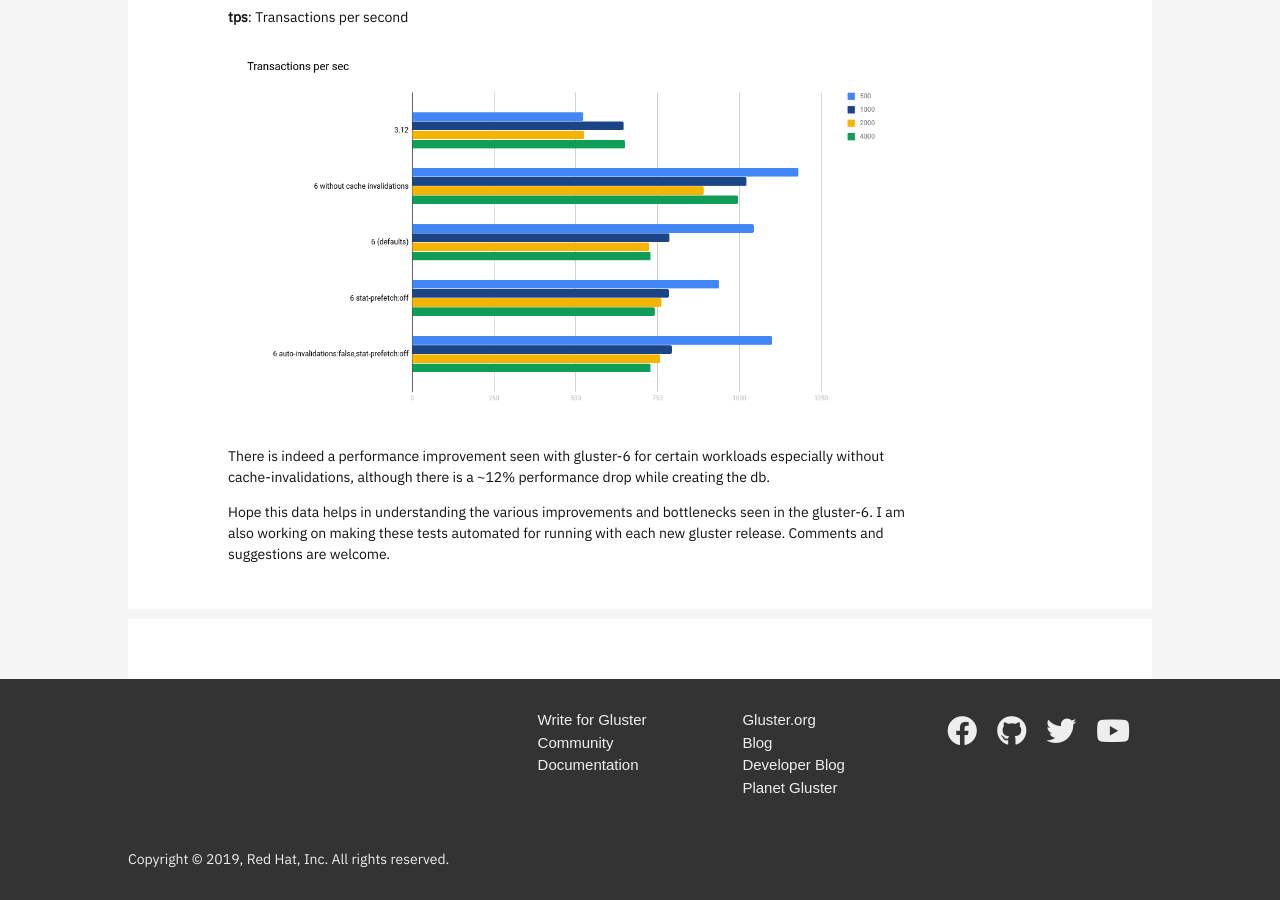
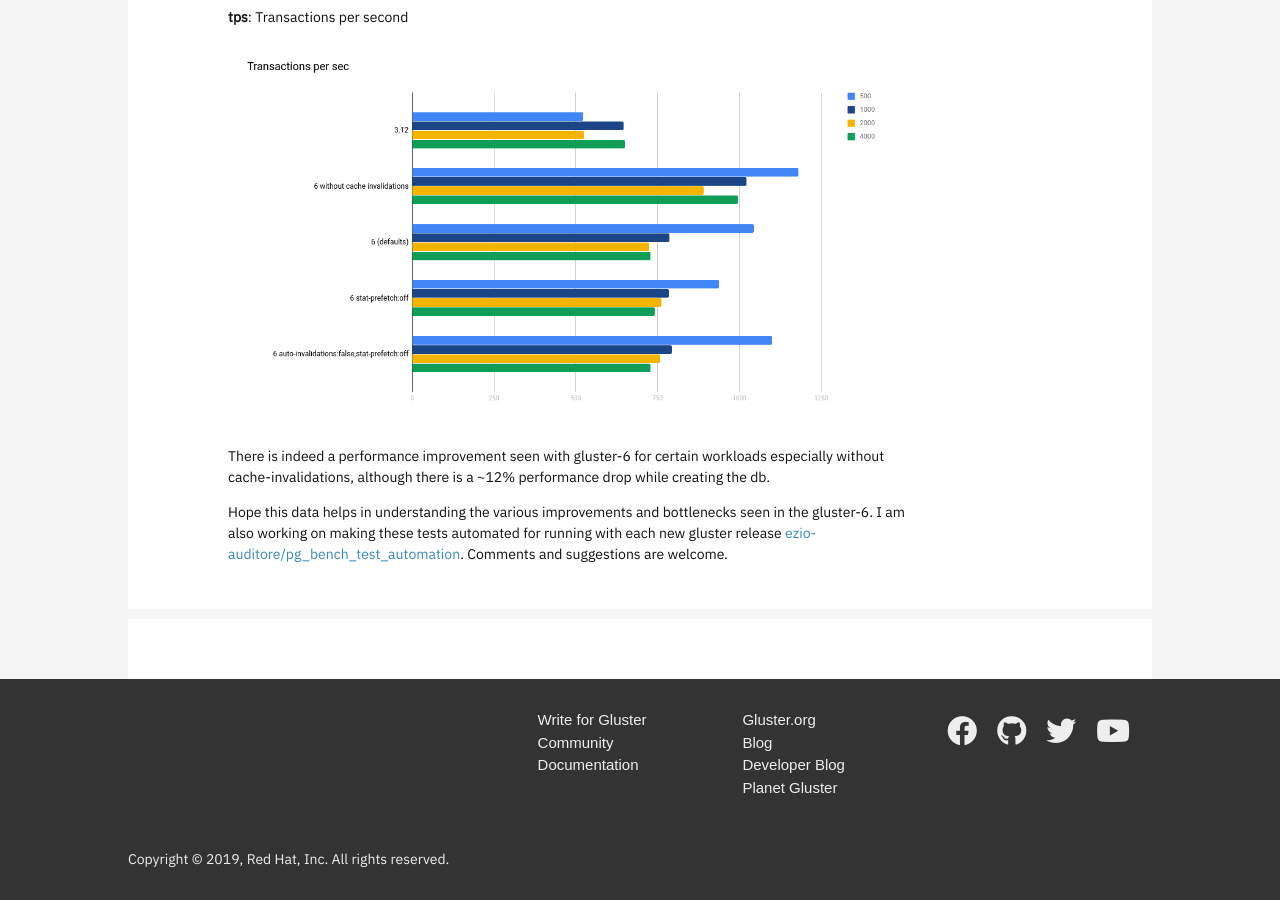
Before and after one commit to gluster/devblog, a Jekyll site: the page built from _posts/2019-04-05-gluster-3-12-vs-6-a-performance-oriented-overview.md, in a window 1280 px wide and 900 px high, scrolled down 3439 px. Built offline with Jekyll 4.4.1, drawn with Linux system fonts in a browser that asks for light colours; nearby versions of some CDN libraries; comment, search, counter and statistics services are not loaded.

Commit message:
Added link to pg_bench_test_automation tool

```diff
--- a/_posts/2019-04-05-gluster-3-12-vs-6-a-performance-oriented-overview.md
+++ b/_posts/2019-04-05-gluster-3-12-vs-6-a-performance-oriented-overview.md
@@ -154,4 +154,4 @@ There is indeed a performance improvement seen with gluster-6 for certain worklo
 
 
 
-Hope this data helps in understanding the various improvements and bottlenecks seen in the gluster-6. I am also working on making these tests automated for running  with each new gluster release. Comments and suggestions are welcome.
+Hope this data helps in understanding the various improvements and bottlenecks seen in the gluster-6. I am also working on making these tests automated for running  with each new gluster release [ezio-auditore/pg_bench_test_automation](https://github.com/ezio-auditore/pg_bench_test_automation). Comments and suggestions are welcome.
```
